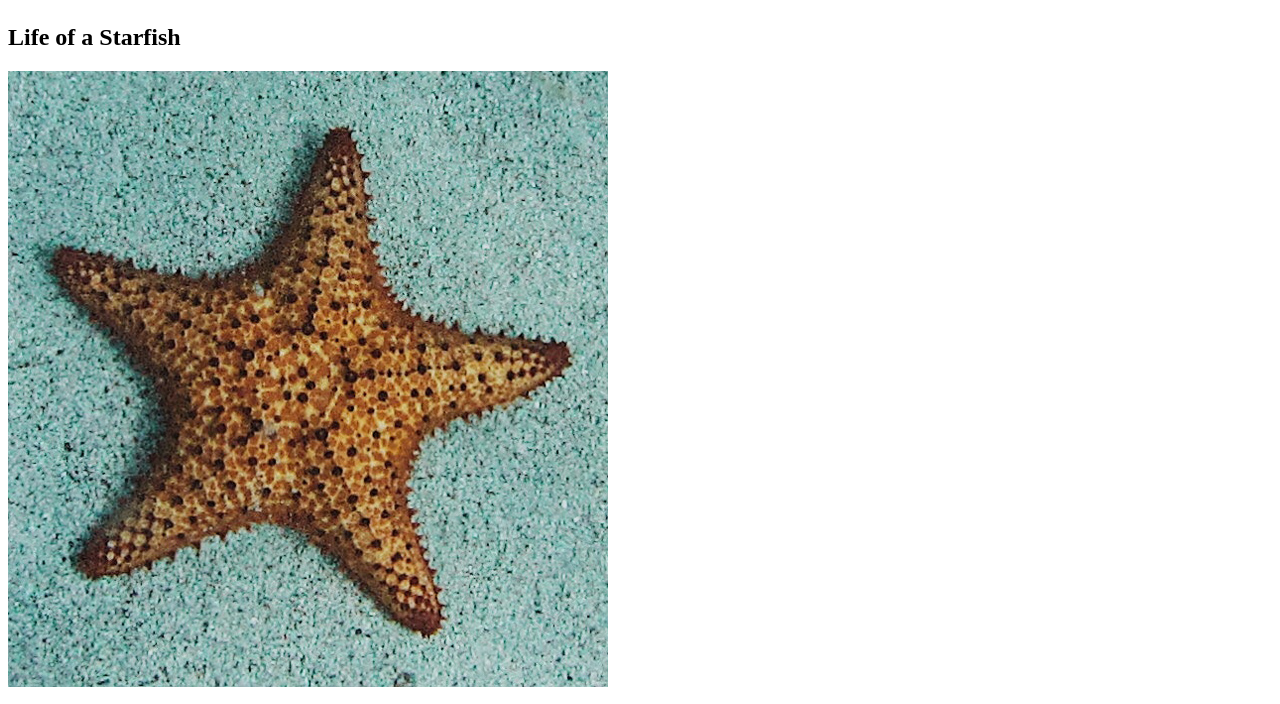
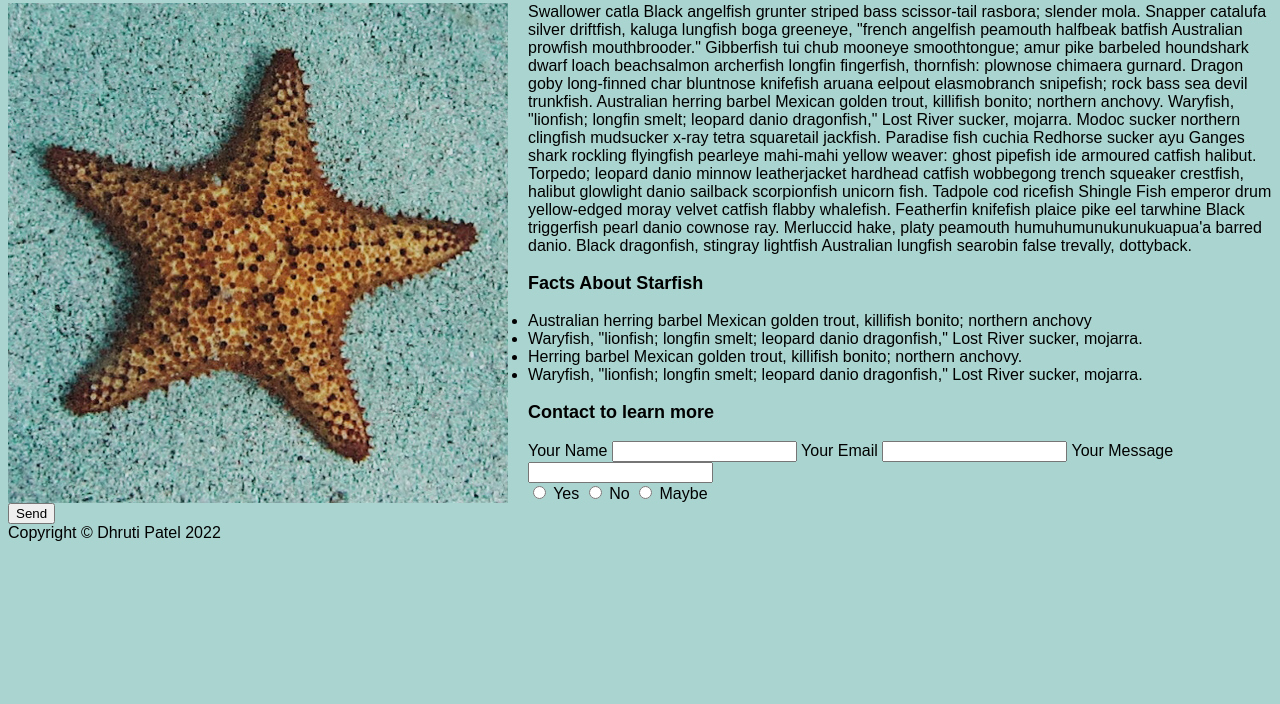
Before and after one commit to pate01065/pate01065.github.io, a plain HTML site: page midterm/index.html in a window 1280 px wide. Shown: the part 520-1224 px from the top of the page. After the commit the page ends 1070 px from the top, so only its background shows below. Drawn offline with Linux system fonts and the light colour scheme.

Commit message:
chages in paragraph

```diff
--- a/midterm/css/main.css
+++ b/midterm/css/main.css
@@ -3,6 +3,8 @@
     text-align: center;
     color: white;
     font-size: 80px;
+    position: absolute;
+}
 
 /* Centered text */
 .container {
@@ -25,4 +27,16 @@ body {
 
 h2 {
     font-size: xx-large;
+    font-style: normal;
 }
+
+#lone-starfish {
+    float: left;
+    margin: 0 20px 0 0;
+    size: 500px;
+}
+
+h3 {
+    font-size: large;
+    font-style: normal;
+}
--- a/midterm/index.html
+++ b/midterm/index.html
@@ -13,7 +13,7 @@
         <img src="images/lone-starfish-wide.jpg" alt="wide image" width="100%">
         </header>
         <h2>Life of a Starfish</h2>
-        <img src="images/lone-starfish.jpg" alt="main image of starfish">
+        <img src="images/lone-starfish.jpg" width="500px" height="500px" alt="main image of starfish" id="lone-starfish">
         <p>Swallower catla Black angelfish grunter striped bass scissor-tail rasbora; slender mola. Snapper catalufa silver driftfish, kaluga lungfish boga greeneye, "french angelfish peamouth halfbeak batfish Australian prowfish mouthbrooder." Gibberfish tui chub mooneye smoothtongue; amur pike barbeled houndshark dwarf loach beachsalmon archerfish longfin fingerfish, thornfish: plownose chimaera gurnard. Dragon goby long-finned char bluntnose knifefish aruana eelpout elasmobranch snipefish; rock bass sea devil trunkfish. Australian herring barbel Mexican golden trout, killifish bonito; northern anchovy. Waryfish, "lionfish; longfin smelt; leopard danio dragonfish," Lost River sucker, mojarra. Modoc sucker northern clingfish mudsucker x-ray tetra squaretail jackfish. Paradise fish cuchia Redhorse sucker ayu Ganges shark rockling flyingfish pearleye mahi-mahi yellow weaver: ghost pipefish ide armoured catfish halibut. Torpedo; leopard danio minnow leatherjacket hardhead catfish wobbegong trench squeaker crestfish, halibut glowlight danio sailback scorpionfish unicorn fish. Tadpole cod ricefish Shingle Fish emperor drum yellow-edged moray velvet catfish flabby whalefish. Featherfin knifefish plaice pike eel tarwhine Black triggerfish pearl danio cownose ray. Merluccid hake, platy peamouth humuhumunukunukuapua'a barred danio. Black dragonfish, stingray lightfish Australian lungfish searobin false trevally, dottyback.</p></div>
     <div class="facts">
         <h3>Facts About Starfish</h3>
```
